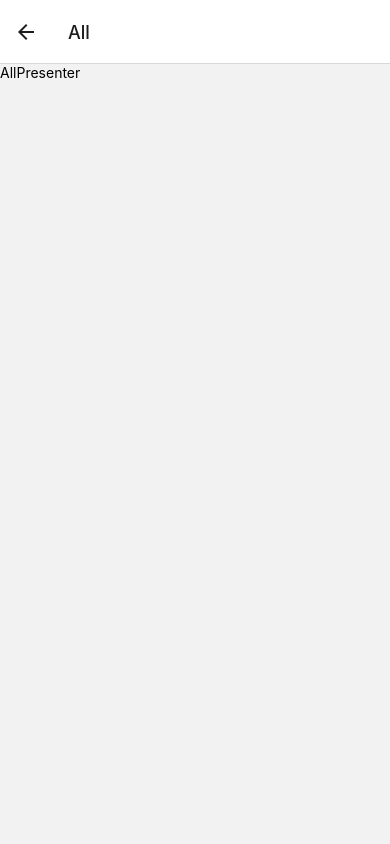
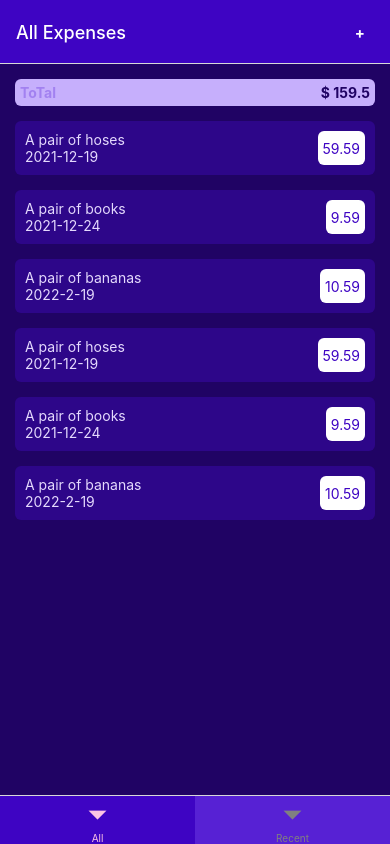
Before and after one commit to bigtae1007/AppGame, a React Native app: screen /All in a window 390 px wide. Built offline with nearby package versions, Linux system fonts and the light colour scheme.

Commit message:
route에 따른 제목 변경 및 상세 페이지 네비게이션 작성

```diff
--- a/components/ExpensesOutput/ExpenseItem.tsx
+++ b/components/ExpensesOutput/ExpenseItem.tsx
@@ -1,11 +1,15 @@
-import React from 'react';
+import {useNavigation} from '@react-navigation/native';
 import {Pressable, StyleSheet, Text, View} from 'react-native';
 import {GlobalStyles} from '../../src/constants/styles';
 import {getFormattedDate} from '../../src/util/date';
 
 export const ExpenseItem = ({item}: {item: any}) => {
+  const navigation = useNavigation<any>();
   return (
-    <Pressable>
+    <Pressable
+      onPress={() => {
+        navigation.navigate('Manage', {id: item.id});
+      }}>
       <View style={styles.container}>
         <View>
           <Text style={styles.desc_text}>{item.description}</Text>
--- a/components/ExpensesOutput/ExpensesList.tsx
+++ b/components/ExpensesOutput/ExpensesList.tsx
@@ -3,5 +3,10 @@ import {FlatList, Text} from 'react-native';
 import {ExpenseItem} from './ExpenseItem';
 
 export const ExpensesList = ({expenses}: {expenses: any}) => {
-  return <FlatList data={expenses} renderItem={ExpenseItem} />;
+  return (
+    <FlatList
+      data={expenses}
+      renderItem={({item}) => <ExpenseItem item={item} />}
+    />
+  );
 };
--- /dev/null
+++ b/src/UI/HeaderRight.tsx
@@ -0,0 +1,26 @@
+import React from 'react';
+import {Pressable, StyleSheet, Text, View} from 'react-native';
+
+export const HeaderRight = ({onPress}: any) => {
+  return (
+    <Pressable onPress={onPress}>
+      <View style={style.view}>
+        <Text style={style.text}>+</Text>
+      </View>
+    </Pressable>
+  );
+};
+
+const style = StyleSheet.create({
+  view: {
+    justifyContent: 'center',
+    alignItems: 'center',
+  },
+  text: {
+    fontSize: 15,
+    color: '#fff',
+    fontWeight: 'bold',
+    paddingVertical: 10,
+    paddingHorizontal: 25,
+  },
+});
--- a/src/routes/Navigator.tsx
+++ b/src/routes/Navigator.tsx
@@ -4,18 +4,20 @@ import {
   createNativeStackNavigator,
   NativeStackScreenProps,
 } from '@react-navigation/native-stack';
+import {Pressable} from 'react-native';
 import {GlobalStyles} from '../constants/styles';
 import All from '../screens/AllExpenses';
 import Manage from '../screens/ManageExpenses';
 import Recent from '../screens/RecentExpenses';
+import {HeaderRight} from '../UI/HeaderRight';
 
 type RootStackParamList = {
-  All: undefined;
+  Manage: {id: string} | undefined;
   BottomTab: NativeStackScreenProps<TabParamList>;
 };
 
 type TabParamList = {
-  Manage: undefined;
+  All: undefined;
   Recent: undefined;
 };
 
@@ -25,19 +27,28 @@ const Navigator = () => {
 
   const BottomTab = () => {
     return (
-      <Tab.Navigator>
+      <Tab.Navigator
+        screenOptions={({navigation}) => ({
+          headerStyle: {backgroundColor: GlobalStyles.colors.primary500},
+          headerTintColor: 'white',
+          tabBarStyle: {backgroundColor: GlobalStyles.colors.primary500},
+          tabBarActiveTintColor: GlobalStyles.colors.error50,
+          tabBarInactiveTintColor: 'grey',
+          tabBarInactiveBackgroundColor: GlobalStyles.colors.primary400,
+          headerRight: () => (
+            <HeaderRight
+              onPress={() => {
+                navigation.navigate('Manage');
+              }}
+            />
+          ),
+        })}>
         <Tab.Screen
-          name="Manage"
-          component={Manage}
+          name="All"
+          component={All}
           options={{
-            title: 'Manage Expenses',
-            tabBarLabel: 'Manage',
-            headerStyle: {backgroundColor: GlobalStyles.colors.primary500},
-            headerTintColor: 'white',
-            tabBarStyle: {backgroundColor: GlobalStyles.colors.primary500},
-            tabBarActiveTintColor: GlobalStyles.colors.error50,
-            tabBarInactiveTintColor: 'grey',
-            tabBarInactiveBackgroundColor: GlobalStyles.colors.primary400,
+            title: 'All Expenses',
+            tabBarLabel: 'All',
           }}
         />
         <Tab.Screen
@@ -46,12 +57,6 @@ const Navigator = () => {
           options={{
             title: 'Recent Expenses',
             tabBarLabel: 'Recent',
-            headerStyle: {backgroundColor: GlobalStyles.colors.primary500},
-            headerTintColor: 'white',
-            tabBarStyle: {backgroundColor: GlobalStyles.colors.primary500},
-            tabBarActiveTintColor: GlobalStyles.colors.error50,
-            tabBarInactiveTintColor: 'grey',
-            tabBarInactiveBackgroundColor: GlobalStyles.colors.primary400,
           }}
         />
       </Tab.Navigator>
@@ -60,7 +65,13 @@ const Navigator = () => {
 
   return (
     <NavigationContainer>
-      <Stack.Navigator initialRouteName="BottomTab" screenOptions={{}}>
+      <Stack.Navigator
+        initialRouteName="BottomTab"
+        screenOptions={{
+          headerTintColor: '#fff',
+          headerStyle: {backgroundColor: GlobalStyles.colors.primary500},
+          headerTitleAlign: 'center',
+        }}>
         <Stack.Screen
           name="BottomTab"
           component={BottomTab}
@@ -68,7 +79,7 @@ const Navigator = () => {
             headerShown: false,
           }}
         />
-        <Stack.Screen name="All" component={All} />
+        <Stack.Screen name="Manage" component={Manage} />
       </Stack.Navigator>
     </NavigationContainer>
   );
--- a/src/screens/AllExpenses/AllPresenter.tsx
+++ b/src/screens/AllExpenses/AllPresenter.tsx
@@ -1,8 +1,12 @@
-import {useState} from 'react';
-import {Text} from 'react-native';
+import {ExpenseOutput} from '../../../components/ExpensesOutput/ExpenseOutput';
+import {DUMMY_EXPENSES} from '../../dummy';
 
 const AllPresenter = () => {
-  return <Text>AllPresenter</Text>;
+  return (
+    <>
+      <ExpenseOutput expenses={DUMMY_EXPENSES} period="ToTal" />
+    </>
+  );
 };
 
 export default AllPresenter;
--- a/src/screens/ManageExpenses/ManageContainer.tsx
+++ b/src/screens/ManageExpenses/ManageContainer.tsx
@@ -1,7 +1,8 @@
 import ManagePresenter from './ManagePresenter';
 
-const ManageContainer = () => {
-  return <ManagePresenter />;
+const ManageContainer = ({route, navigation}: any) => {
+  const id = route.params?.id;
+  return <ManagePresenter id={id} navigation={navigation} />;
 };
 
 export default ManageContainer;
--- a/src/screens/ManageExpenses/ManagePresenter.tsx
+++ b/src/screens/ManageExpenses/ManagePresenter.tsx
@@ -1,11 +1,23 @@
+import {useLayoutEffect} from 'react';
 import {Text} from 'react-native';
 import {ExpenseOutput} from '../../../components/ExpensesOutput/ExpenseOutput';
 import {DUMMY_EXPENSES} from '../../dummy';
 
-const ManagePresenter = () => {
+const ManagePresenter = ({
+  id,
+  navigation,
+}: {
+  id: string | undefined;
+  navigation: any;
+}) => {
+  useLayoutEffect(() => {
+    navigation.setOptions({
+      title: id === undefined ? 'Add Expense' : 'Edit Expense',
+    });
+  }, [navigation, id]);
   return (
     <>
-      <ExpenseOutput expenses={DUMMY_EXPENSES} period="ToTal" />
+      <Text>12345</Text>
     </>
   );
 };
```
